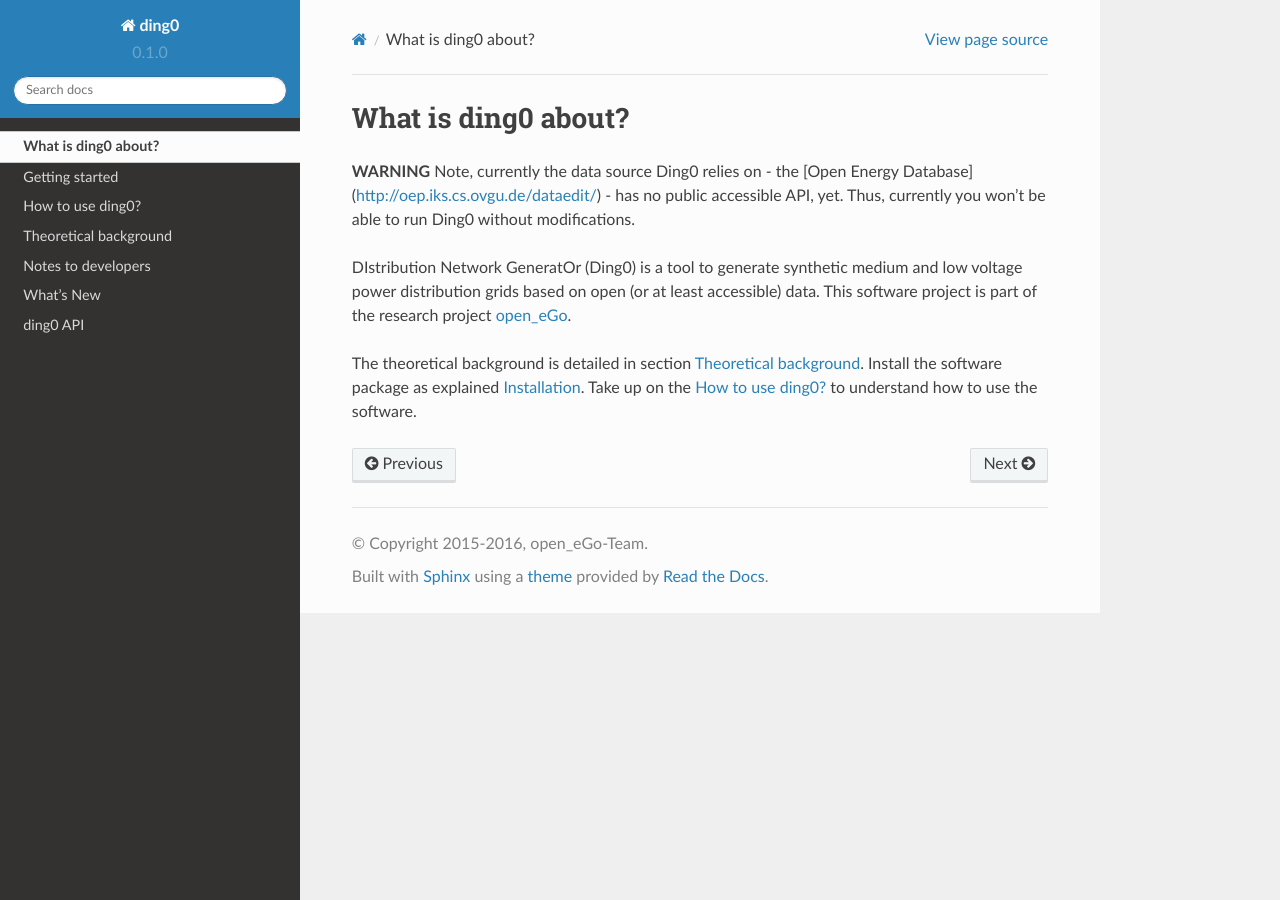
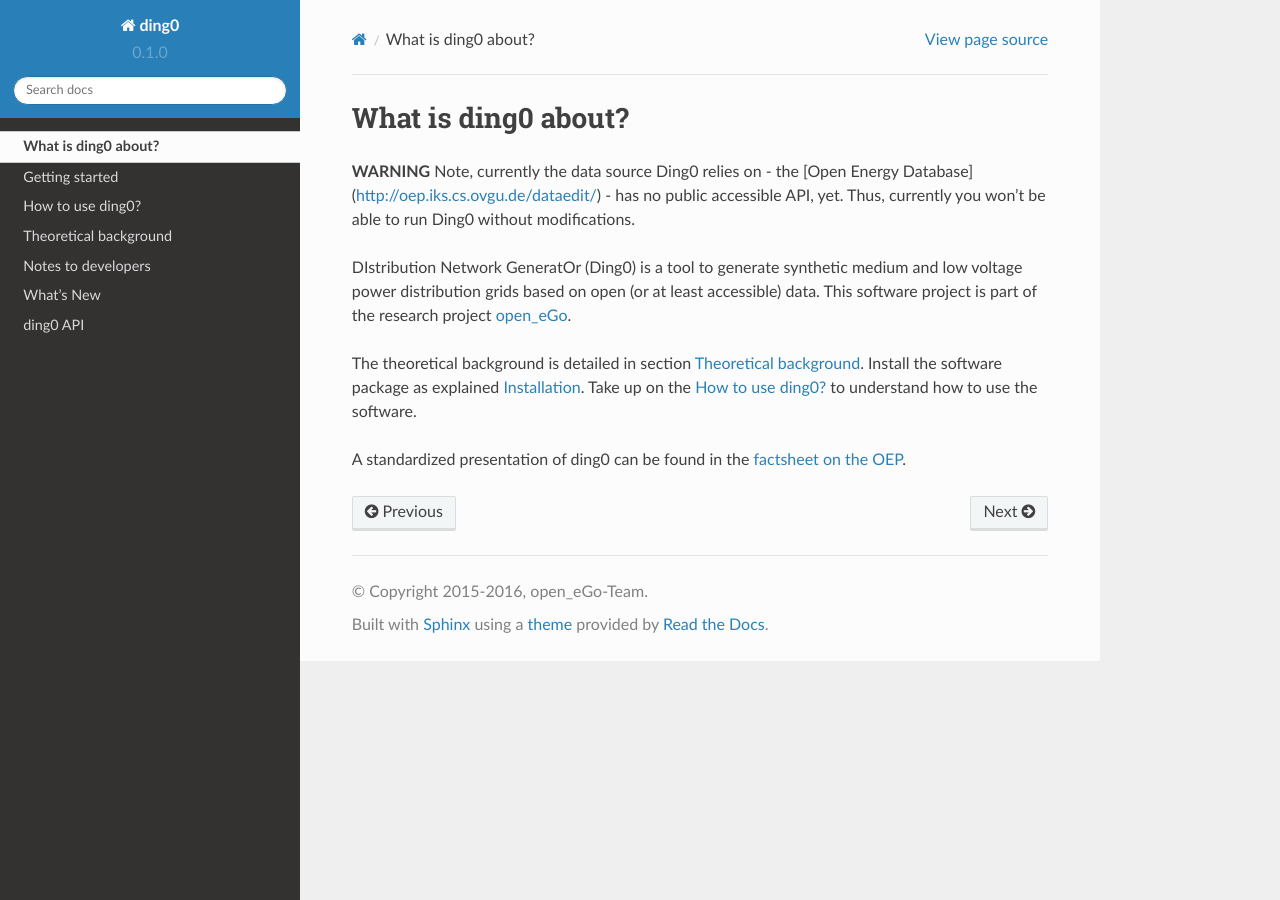
Before and after one commit to openego/ding0, a Sphinx documentation site: the page built from doc/welcome.rst, in a window 1280 px wide. Built offline with Sphinx 7.4.7 and the Read the Docs theme 2.0.0, drawn with Linux system fonts in a browser that asks for light colours; formulas are drawn with MathJax 3; pages that are not in the unit, such as notebooks, are missing from menus.

Commit message:
Add OEP factsheet link to welcome page

```diff
--- a/doc/welcome.rst
+++ b/doc/welcome.rst
@@ -16,3 +16,5 @@ This software project is part of the research project
 The theoretical background is detailed in section :ref:`theoretical_background`.
 Install the software package as explained :ref:`installation`. Take up on the
 :ref:`ding0-examples` to understand how to use the software.
+
+A standardized presentation of ding0 can be found in the `factsheet on the OEP <http://oep.iks.cs.ovgu.de/factsheets/models/36/>`_.
```
